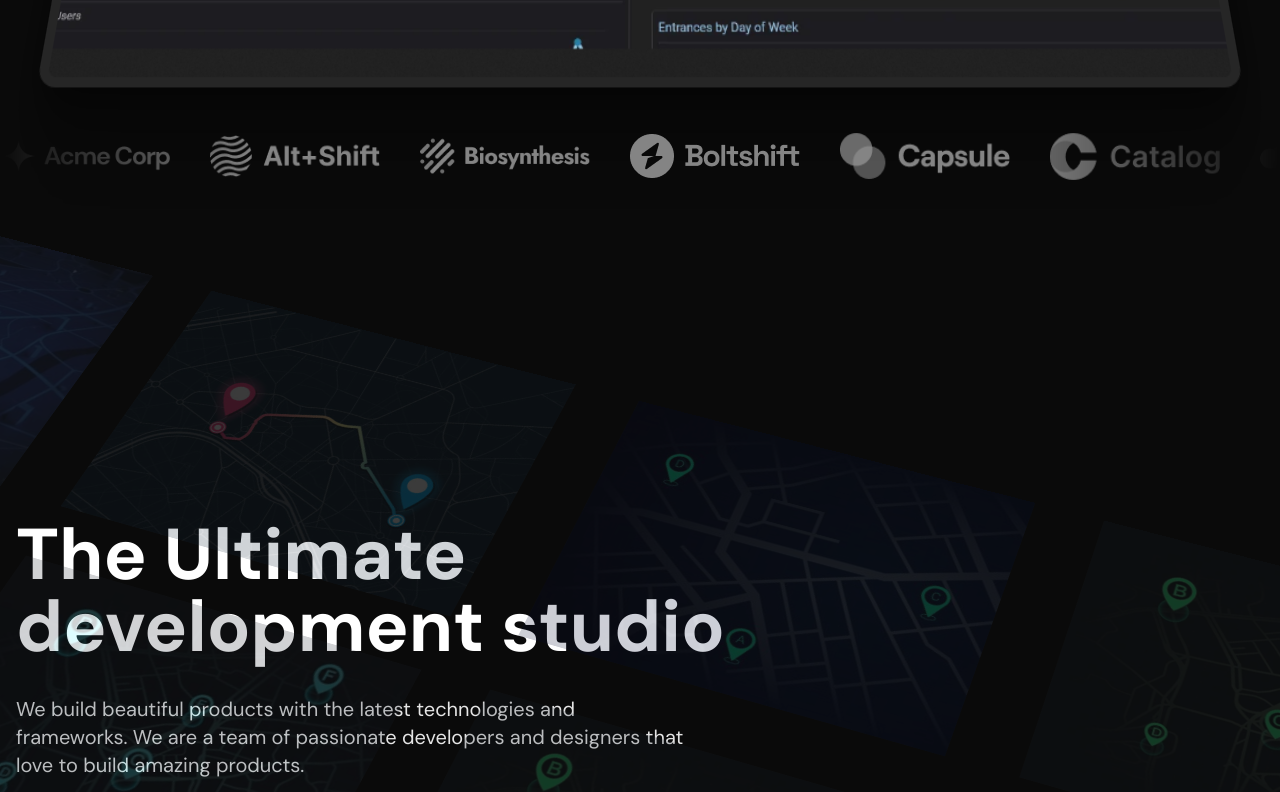
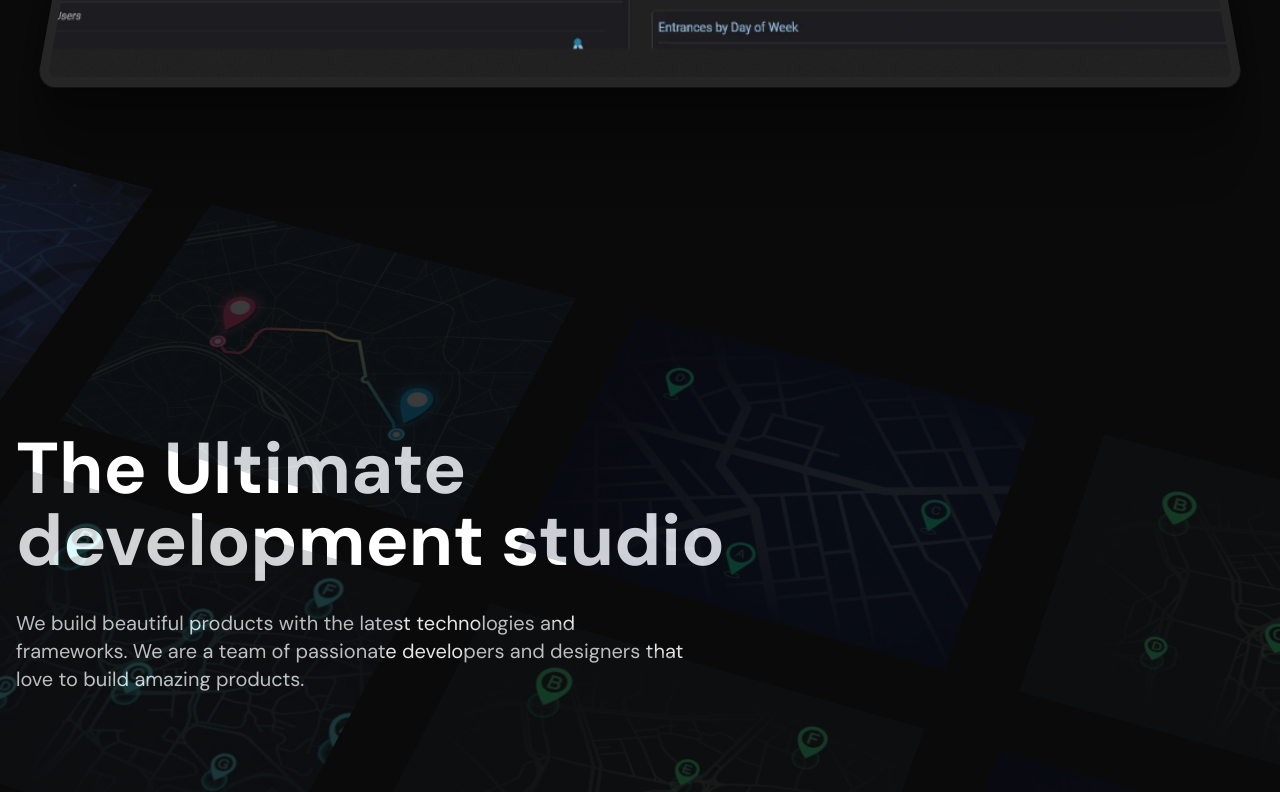
Before and after one commit to Raghxv11/sunhacks-24, a Next.js app: page / in a window 1280 px wide. Shown: the part 975-1767 px from the top of the page. Built offline with nearby package versions, Linux system fonts and the light colour scheme.

Commit message:
removedLogos

```diff
--- a/app/page.tsx
+++ b/app/page.tsx
@@ -7,7 +7,7 @@ import { ContainerScroll } from "@/components/global/container-scroll-animation"
 import { InfiniteMovingCards } from "@/components/global/infinite-moving-cards";
 import { LampComponent } from "@/components/global/lamp";
 import { Button } from "@/components/ui/button";
-import { clients, products } from "@/lib/constants";
+import { products } from "@/lib/constants";
 
 export default function Home() {
   //WIP: remove fault IMAge for home page
@@ -52,13 +52,13 @@ export default function Home() {
           />
         </div>
       </section>
-      <InfiniteMovingCards
+      {/* <InfiniteMovingCards
         className="md:mt-[18rem] mt-[-100px]"
         items={clients}
         direction="right"
         speed="slow"
-      />
-      <section>
+      /> */}
+      <section className="md:mt-[18rem] mt-[-100px]">
         <HeroParallax products={products}></HeroParallax>
       </section>
       <section>
@@ -206,6 +206,7 @@ export default function Home() {
             </CardBody>
           </CardContainer>
         </div> */}
+
       </section>
     </main>
   );
--- a/lib/constants.ts
+++ b/lib/constants.ts
@@ -7,9 +7,9 @@
 // import Workflows from '@/components/icons/workflows'
 // import { Connection } from './types'
 
-export const clients = [...new Array(10)].map((client, index) => ({
-  href: `/${index + 1}.png`,
-}))
+// export const clients = [...new Array(10)].map((client, index) => ({
+//   href: `/${index + 1}.png`,
+// }))
 
 export const products = [
   {
```
